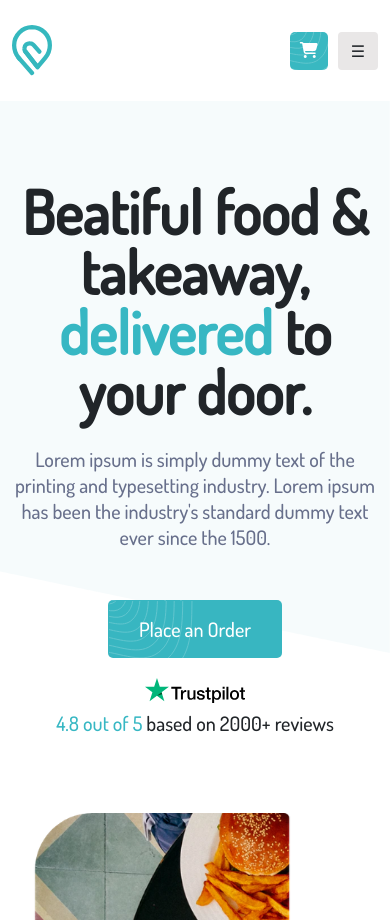
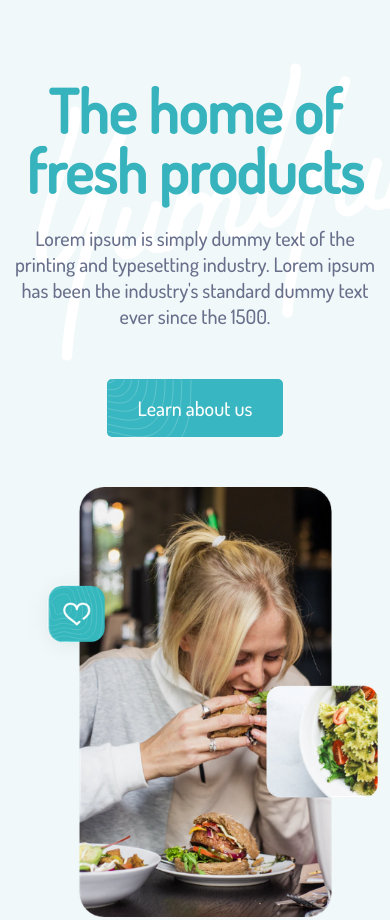
Before and after one commit to Mireziz-Memmedov/task_burger_resonsive, a plain HTML site: page index.html in a window 390 px wide. Shown: the top 920 px of the page. Drawn offline with nearby package versions, Linux system fonts and the light colour scheme.

Commit message:
products

```diff
--- a/_products.sass
+++ b/_products.sass
@@ -1,21 +1,42 @@
 #products
     background-color: #f1f8f9
+    background-image: url(Assets/32.png)
+    background-repeat: no-repeat
     .textbox
         h1
             color: #36b3bd
             font-weight: 700
             font-size: 60px
-            width: 400px
+            max-width: 400px
+            &:hover
+                cursor: text
         h5
             font-size: 20px
             color: #676f8b
             margin: 25px 75px 50px 0
             line-height: 1.3
+            &:hover
+                cursor: text
         .btn
+            background-image: url(Assets/15.svg)
             padding: 13px 30px
             background-color: #38b6c1
             color: #ffff
             font-size: 20px
             border-radius: 5px
+            h2
+                &:hover
+                    cursor: pointer
     .imgbox
         width: 520px
+    @media ( max-width: 992px )
+        .textbox
+            text-align: center
+            h1
+                max-width: none
+            h5
+                margin-right: 0
+            .btn
+                margin-bottom: 50px
+        .imgbox
+                width: auto
--- a/index.html
+++ b/index.html
@@ -17,7 +17,7 @@
 </head>
 
 <body>
-    <header>
+    <!-- <header>
         <div class="container">
             <div class="row">
                 <div class="col-md-12">
@@ -44,10 +44,10 @@
                 </div>
             </div>
         </div>
-    </header>
+    </header> -->
 
     <main>
-        <section id="food">
+        <!-- <section id="food">
             <div class="container">
                 <div class="row">
                     <div class="col-lg-6 col-md-12 d-flex align-items-center">
@@ -71,11 +71,11 @@
                     </div>
                 </div>
             </div>
-        </section>
-        <!-- <section id="products">
+        </section> -->
+        <section id="products">
             <div class="container">
                 <div class="row">
-                    <div class="col-md-6 d-flex align-items-center">
+                    <div class="col-lg-6 col-md-12 d-flex align-items-center justify-content-center">
                         <div class="textbox">
                             <h1>The home of fresh products</h1>
                             <h5>Lorem ipsum is simply dummy text of the printing and typesetting industry. Lorem ipsum
@@ -85,7 +85,7 @@
                             </div>
                         </div>
                     </div>
-                    <div class="col-md-6">
+                    <div class="col-lg-6 col-md-12">
                         <div class="imgbox">
                             <img src="Assets/22.png" alt="">
                         </div>
@@ -93,7 +93,7 @@
                 </div>
             </div>
         </section>
-        <section id="works">
+        <!-- <section id="works">
             <div class="container">
                 <div class="row">
                     <div class="col-md-12 text-center">
```
Also changed, not shown: style.css, 1 other file.
